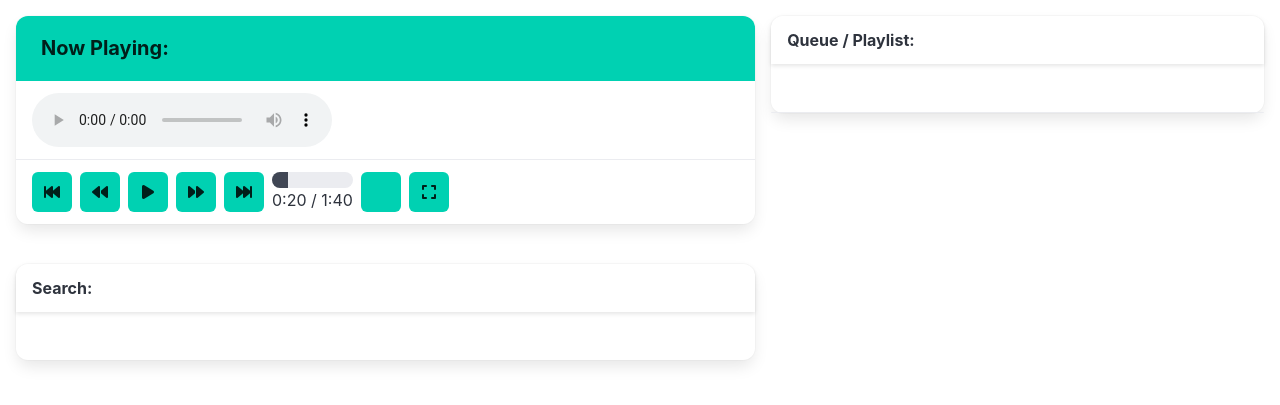
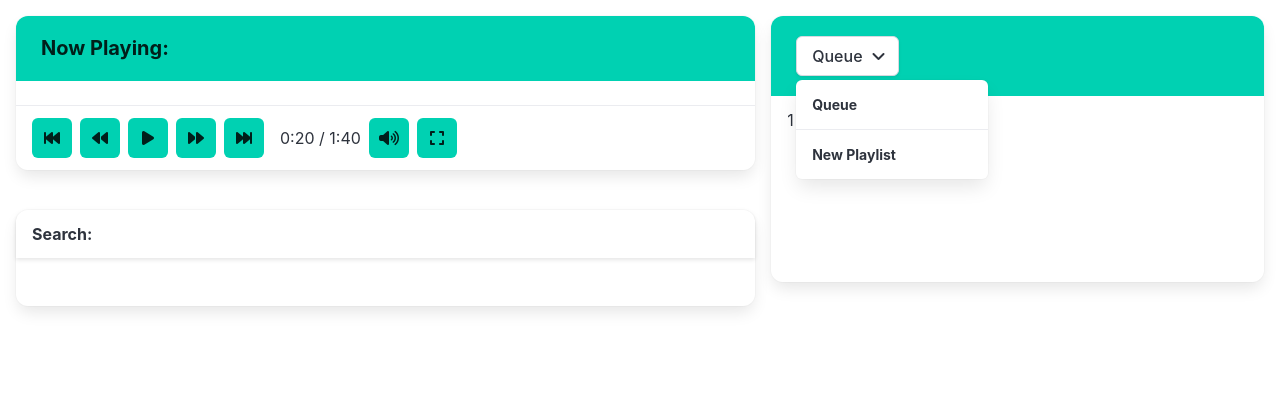
Before and after one commit to jocassid/H5Media, a Django app: template h5media/templates/home.html in a window 1280 px wide. Shown: the part 52-457 px from the top of the page. Run offline with Django 5.2, Linux system fonts and the light colour scheme; the template is opened without the code that fills it: most values are stand-ins (such as "Sample title", 1, 10 or a date in 2020).

Commit message:
working on queue panel

```diff
--- a/h5media/static/h5media/h5media.css
+++ b/h5media/static/h5media/h5media.css
@@ -18,14 +18,34 @@
                 row-gap: 1rem;
 
                 & #now-playing-panel{
+                    grid-row: 1 / 2;
+                    grid-column: 1 / 2;
+
                     & #now-playing-controls{
                         display: flex;
                         flex-direction: row;
                         gap: 0.5rem;
+                        align-items: center;
+
+                        & #now-playing-progress{
+                            display: flex;
+                            flex-direction: row;
+                            gap: 0.5rem;
+                            align-items: center;
+
+                            & > progress{
+                                margin-top: auto;
+                                margin-bottom: auto;
+                            }
+                        }
                     }
                 }
 
-            }
+                & #queue-panel{
+                    grid-row: 1 / 3;
+                }
+
+            }/* div.home */
 
 
         }
--- a/h5media/templates/home.html
+++ b/h5media/templates/home.html
@@ -14,7 +14,7 @@ CONTEXT VARIABLES
   <article id="now-playing-panel" class="panel is-primary ">
     <p class="panel-heading">Now Playing:</p>
     <div class="panel-block">
-      <audio controls></audio>
+      <audio></audio>
     </div>
     <div id="now-playing-controls" class="panel-block">
       <button class="button is-primary">
@@ -43,11 +43,12 @@ CONTEXT VARIABLES
         </span>
       </button>
       <div id="now-playing-progress">
-        <progress class="progress" value="20" max="100"></progress> 0:20 / 1:40
+        <progress class="progress" value="20" max="100"></progress>
+        <div><span>0:20</span>&nbsp;/&nbsp;<span>1:40</span></div>
       </div>
       <button class="button is-primary">
         <span class="icon">
-          <i class="fa-solid fa-volume"></i>
+          <i class="fa-solid fa-volume-high"></i>
         </span>
       </button>
       <button class="button is-primary">
@@ -58,17 +59,46 @@ CONTEXT VARIABLES
     </div>
   </article>
 
-
-
-  <div class="home-queue">
-    <div class="card">
-      <header class="card-header">
-        <p class="card-header-title">Queue / Playlist:</p>
-      </header>
-      <div class="card-content"></div>
-      <footer class="card-footer"></footer>
+  <article id="queue-panel" class="panel is-primary">
+    <div class="panel-heading">
+      <div class="dropdown is-active">
+        <div class="dropdown-trigger">
+          <button class="button" aria-haspopup="true" aria-controls="dropdown-menu">
+            <span>Queue</span>
+            <span class="icon is-small">
+              <i class="fas fa-angle-down" aria-hidden="true"></i>
+            </span>
+          </button>
+        </div>
+        <div class="dropdown-menu" id="dropdown-menu" role="menu">
+          <div class="dropdown-content">
+            <a href="#" class="dropdown-item">Queue</a>
+            <hr class="dropdown-divider"/>
+            <a href="#" class="dropdown-item">New Playlist</a>
+          </div>
+        </div>
+      </div>
     </div>
-  </div>
+    <div class="panel-block">
+      <div>
+        {% for queue_item in queue %}
+          <div>
+            {{ forloop.counter }}
+            {% with media_file=queue_item.media_file %}
+              {% if media_file.type == MediaFile.TYPE_ALBUM_TRACK %}
+                {% with album_track=media_file.albumtrack %}
+                  <i class="fa-solid fa-music"></i>
+                {% endwith %}
+              {% endif %}
+              {{ media_file.title }}
+            {% endwith %}
+          </div>
+        {% empty %}
+          <di>Queue is empty.</di>
+        {% endfor %}
+      </div>
+    </div>
+  </article>
 
   <div class="home-search">
     <div class="card">
--- a/h5media/views.py
+++ b/h5media/views.py
@@ -132,7 +132,11 @@ class HomeView(PageView):
 
         profile = self.get_profile(self.request)
         if profile:
-            queue = profile.queue.order_by('order') or []
+            queue = profile.queue.select_related(
+                'media_file',
+                'media_file__albumtrack',
+                'media_file__albumtrack__album',
+            ).order_by('order') or []
         else:
             queue = []
 
```
